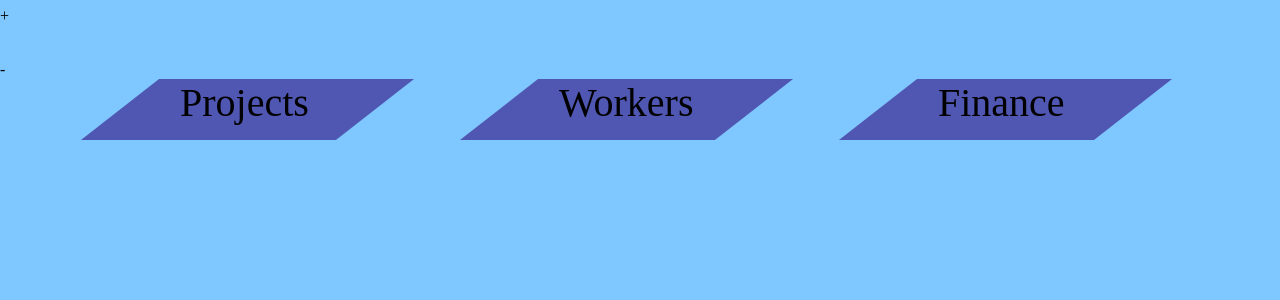
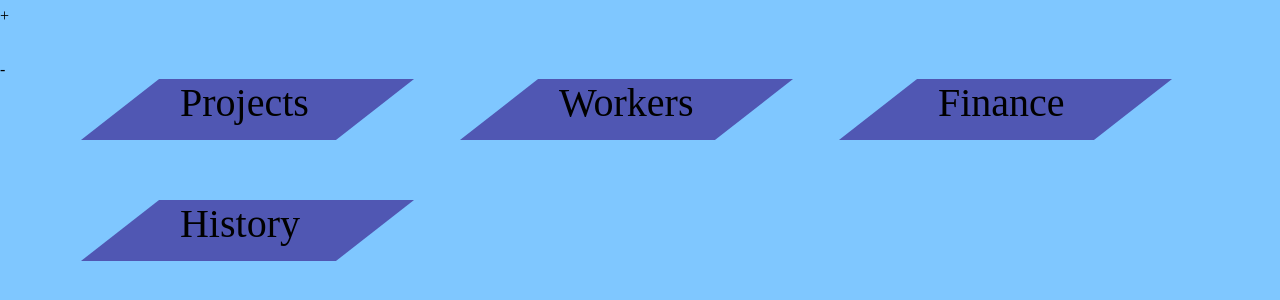
Before and after one commit to ovchildmy/In-the-development, a PHP site: page / in a window 1280 px wide. Shown: the part 168-468 px from the top of the page. Run offline with PHP 8.4, Linux system fonts and the light colour scheme.

Commit message:
Open Menu update AND History menu added

```diff
--- a/StartUp Story/css/style.css
+++ b/StartUp Story/css/style.css
@@ -68,10 +68,16 @@ body{
 }
 
 
+
 .projectMenu>input, .projectMenu>select, .projectMenu>div>input  {
 	width: 400px;
 	height: 40px;
 	font-size: 32px;
+	margin-top: 5px;
+	border-radius: 5px;
+}
+.projectMenu select{
+	width: 404px;
 }
 
 .projectMenu>div>input{
@@ -115,6 +121,8 @@ body{
     margin-left: 120px;
     display: inline-block;
 }
+
+
 
 .projectsSpan{
     transform: skewX(52deg);
@@ -171,6 +179,10 @@ body{
 	border: 1px solid black;
 }
 
+.workBox:active{
+	background: black;
+}
+
 .workersSalary{
 	color: #840101;
 }
@@ -213,7 +225,7 @@ body{
     display: inline-block;
 }
 
-.financeSpan{
+.financeSpan, .historySpan{
     transform: skewX(52deg);
 }
 
@@ -286,3 +298,63 @@ body{
 	width: 1300px;
 	margin: 0 auto;
 }
+
+.aboutDays{
+	font-size: 20px;
+	color: #575757;
+	margin: 5px;
+}
+
+.historySpan{
+    transform: skewX(52deg);
+}
+
+.history{
+    background: #5057b3;
+	width: 204px;
+    cursor: pointer;
+    height: 61px;
+    margin-top: 60px;
+    padding-left: 51px;
+    transform: skewX(-52deg);
+    font-size: 40px;
+    color: black;
+    margin-left: 120px;
+    display: inline-block;
+}
+
+.historyMenu{
+	display: none;
+	width: 1300px;
+	height: 200px;
+    margin: 50px auto;
+	background: #5057b3;
+	position: relative;
+	border-radius: 15px;
+	padding-top: 2px;
+}
+
+.historyClose{
+	position: absolute;
+    right: 15px;
+    top: 9px;
+    font-size: 40px;
+    cursor: pointer;
+}
+
+.historyTable{
+	border: 1px solid black;
+	margin: 0 auto;
+}
+
+.historyTableWrap{
+	width: 1000px;
+    margin: 40px auto;
+	font-size: 40px;
+}
+
+.historyTable td{
+	border: 1px solid black;
+	width: 325px;
+	text-align: center;
+}
--- a/StartUp Story/index.html
+++ b/StartUp Story/index.html
@@ -32,31 +32,32 @@
 	<span class="minus">-</span>
 
 	<div class="nav">
-		<div class="projects"><div class="projectsSpan">Projects</div></div>
-		<div class="workers"><div class="workersSpan">Workers</div></div>
-		<div class="finance"><div class="financeSpan">Finance</div></div>
+		<div class="projects blockLink" data-menu="projects"><div class="projectsSpan">Projects</div></div>
+		<div class="workers blockLink" data-menu="workers"><div class="workersSpan">Workers</div></div>
+		<div class="finance blockLink" data-menu="finance"><div class="financeSpan">Finance</div></div>
+		<div class="history blockLink" data-menu="history"><div class="historySpan">History</div></div>
 	</div>
 
-	<div class="projectMenu">
+	<div class="projectMenu blockMenu" data-menu="projects">
 		<input type="text" placeholder="Name project">
-		<select>
+		<select class="typeProject">
 			<option disabled>Type project</option>
 			<option>Web-site</option>
-			<option>Office program</option>
-			<option>Indie game</option>
-			<option>Visual editor</option>
-			<option>Audio editor</option>
+			<option>Office Program</option>
+			<option>Indie Game</option>
+			<option>Visual Editor</option>
+			<option>Audio Editor</option>
 		</select>
-		<input type="text" placeholder="Budget $">
 		<div class="projectInputRange">
-			<input type="range">
-			<span></span>% effort
+			<input class="rangeInput" type="range">
+			<span class="rangePercent"></span>% effort
 		</div>
+		<div class="aboutDays">about days: <span class="aboutDaysVal"></span></div>
 		<div class="proejctAccept">Accept</div>
 		<div class="projectClose closeMenu">Close</div>
 	</div>
 
-	<div class="workerMenu">
+	<div class="workerMenu blockMenu" data-menu="workers">
 		<div class="workerMenuHeader">The current state:</div>
 		<div class="workersSalary">y$ per day salary</div>
 		<div>fire worker<div class="workBox"></div></div>
@@ -68,7 +69,7 @@
 		<div class="workerMenuClose closeMenu">Close</div>
 	</div>
 
-	<div class="financeMenu">
+	<div class="financeMenu blockMenu" data-menu="finance">
 		<div  class="financeGraphWrap">
 			<div class="financeGraph">
 					<svg width='500px' height="400px">
@@ -105,6 +106,29 @@
 		<div class="financeClose closeMenu">X</div>
 	</div>
 
+	<div class="historyMenu blockMenu" data-menu="history">
+
+		<div class="historyTableWrap">
+			<table class="historyTable">
+				<tr>
+					<td><b>Project</b></td>
+					<td><b>Type</b></td>
+					<td><b>Famous</b></td>
+					<td><b>Profit</b></td>
+				</tr>
+				<tr>
+					<td>ASD</td>
+					<td>W-S</td>
+					<td>WORLD</td>
+					<td>1230$</td>
+				</tr>
+			</table>
+		</div>
+
+		<div class="historyClose closeMenu">X</div>
+	</div>
+
+
 
 	<script type="text/javascript" src="js/jquery-3.3.1.min.js"></script>
 	<script type="text/javascript" src="js/script.js"></script>
--- a/StartUp Story/js/script.js
+++ b/StartUp Story/js/script.js
@@ -41,14 +41,11 @@ $('.startNextBut').on('click', function(){
 			console.log()
 })
 
-$(".projects").on('click', function(){
-	hideAllMenu();
-	$('.projectMenu').show();
-})
 
 function hideAllMenu(){
 	$(".projectMenu").hide();
 	$('.workerMenu').hide();
+	$('.historyMenu').hide();
 	$('.financeMenu').hide();
 }
 
@@ -56,10 +53,7 @@ $(".closeMenu").on('click',function(){
 	hideAllMenu();
 })
 
-$('.workers').on('click',function(){
-	hideAllMenu();
-	$('.workerMenu').show();
-})
+
 
 		$(".financeLine").attr("points", "0,200 ");
 
@@ -99,10 +93,7 @@ function dayFunction(){
 
 dayFunction();
 
-$(".finance").click(function(){
-	hideAllMenu();
-	$(".financeMenu").show()
-})
+
 
 
 //////////////////////////////////////
@@ -160,7 +151,6 @@ function financeLine(){
 	}else if(moneyCount <= -1000000){
 		y=400;
 	}
-	console.log(y)
 
 		var currentPoints = $(".financeLine").attr("points");
 			x += 50;
@@ -184,3 +174,26 @@ $(".plus").click(function(){
 	var money = $(".moneyCountNumber").text();
 	$(".moneyCountNumber").text(+money + 100000);
 })
+
+//////////////////////////////////////////////////////
+//Открытие ..Menu после клика на соответсвующий блок
+
+$(".blockLink").on('click', function(){
+	for(i = 0; i < $('.blockLink').length; i++){
+		if($(".blockMenu").eq(i).data("menu") == $(this).data("menu")){
+			hideAllMenu();
+			$(".blockMenu").eq(i).show();
+		}
+	}
+})
+
+
+
+/////////////////////////////////////////////////////////
+//Effort Val
+
+setInterval(function(){
+	var rangeVal = $('.rangeInput').val()
+	$(".rangePercent").html(rangeVal); // Устанавливает значение % в effort
+
+}, 10);
```
